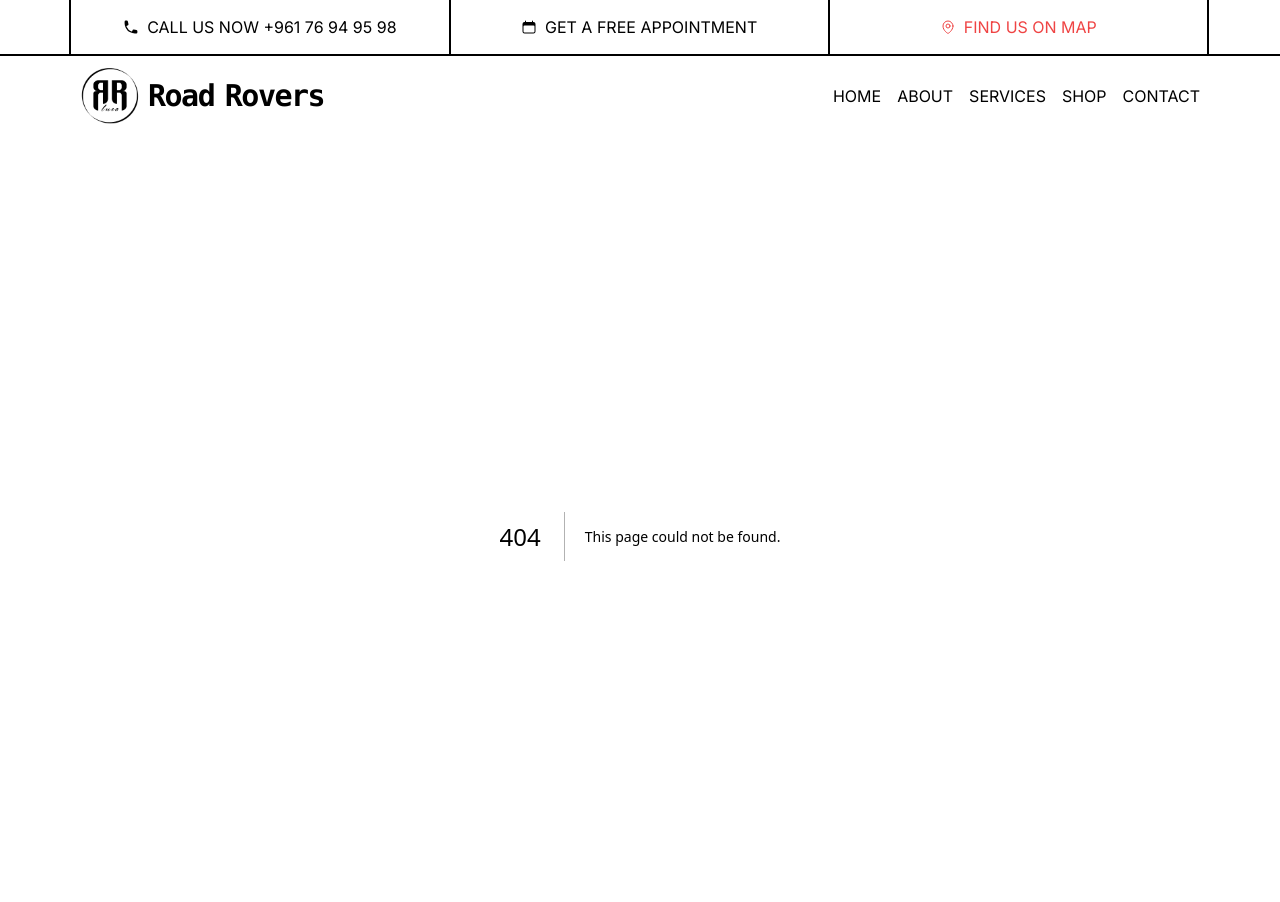
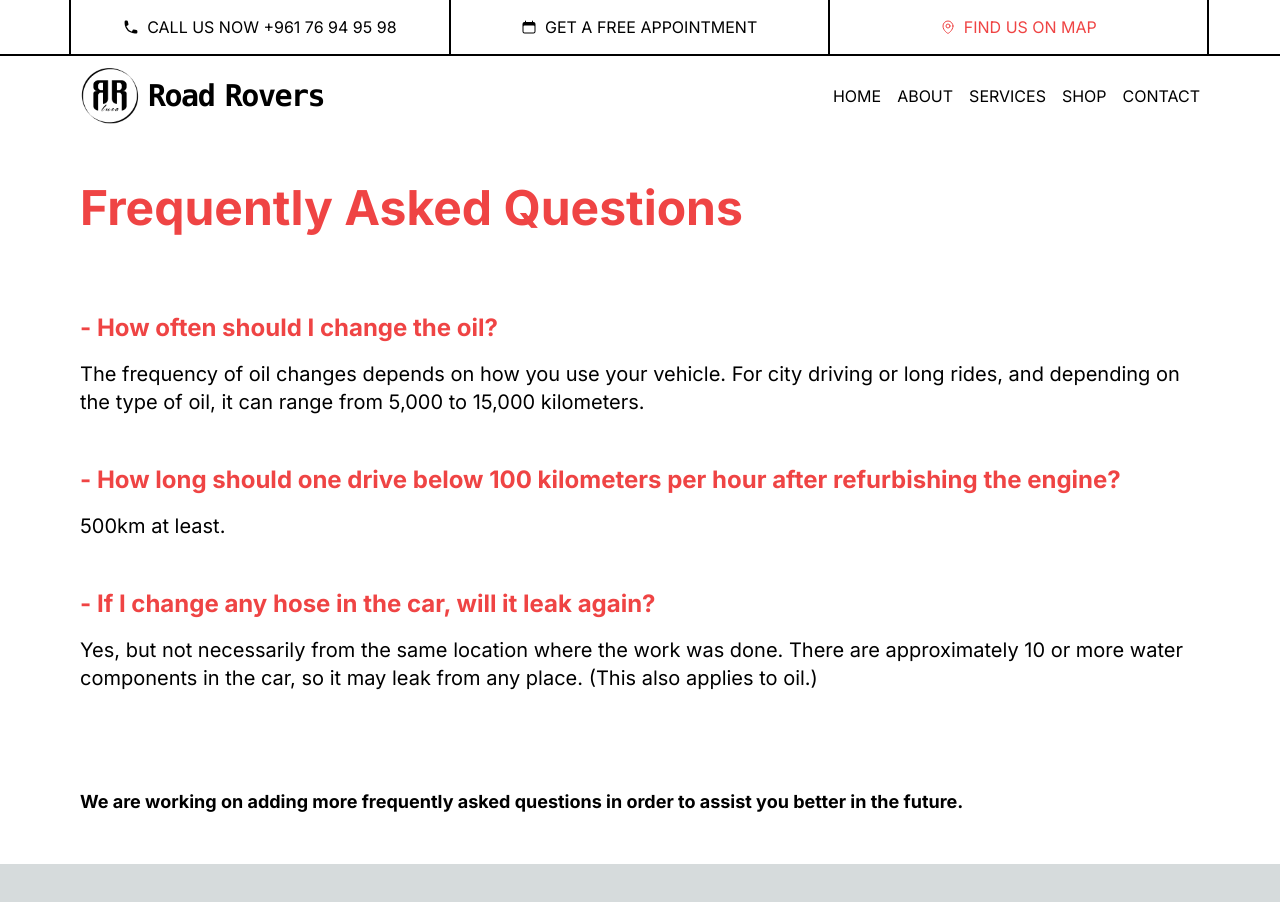
Before and after one commit to FK5/garage, a Next.js app: page /faq in a window 1280 px wide. Before the commit this address had no page. Shown: the top 902 px of the page. After the commit the page ends 864 px from the top, so only its background shows below. Built offline with nearby package versions, Linux system fonts and the light colour scheme; what tailwindcss-animated would draw is missing.

Commit message:
-add faq page -fix cc date -onclick handle for logo in navbar

```diff
--- /dev/null
+++ b/src/app/faq/page.tsx
@@ -0,0 +1,35 @@
+"use client";
+import { FC } from "react";
+import React from "react";
+
+const Faq: FC = () => {
+
+  return (
+    <div className="sm:px-20 px-5 py-12 bg-white">
+      <div className="flex flex-col">
+        <div>
+          <p className="text-red-500 font-bold text-4xl sm:text-5xl mb-16 sm:mb-20">Frequently Asked Questions</p>
+        </div>
+        <div className="mb-12">
+          <p className="text-red-500 font-bold text-xl sm:text-2xl mb-4">- How often should I change the oil? </p>
+          <p className="text-black text-lg sm:text-xl">The frequency of oil changes depends on how you use your vehicle. For city driving or long rides, and depending on the type of oil, it can range from 5,000 to 15,000 kilometers.</p>
+        </div>
+        <div className="mb-12">
+          <p className="text-red-500 font-bold text-xl sm:text-2xl mb-4">- How long should one drive below 100 kilometers per hour after refurbishing the engine? </p>
+          <p className="text-black text-lg sm:text-xl">500km at least.</p>
+        </div>
+        <div className="mb-12 sm:mb-24">
+          <p className="text-red-500 font-bold text-xl sm:text-2xl mb-4">- If I change any hose in the car, will it leak again? </p>
+          <p className="text-black text-lg sm:text-xl">Yes, but not necessarily from the same location where the work was done. There are approximately 10 or more water components in the car, so it may leak from any place. (This also applies to oil.)</p>
+        </div>
+
+        <div>
+          <p className="text-black font-bold text-lg">We are working on adding more frequently asked questions in order to assist you better in the future.</p>
+        </div>
+
+      </div>
+    </div >
+  );
+};
+
+export default Faq;
--- a/src/components/FooterSection.tsx
+++ b/src/components/FooterSection.tsx
@@ -195,7 +195,7 @@ export default function FooterSection() {
 
         {lineBreak}
         <div className="flex justify-center items-center text-white my-4">
-          <p className="text-sm">&copy;2023 RoadRovers by Luca</p>
+          <p className="text-sm">&copy;2024 RoadRovers by Luca</p>
         </div>
       </div>
     </>
--- a/src/components/NavBar.tsx
+++ b/src/components/NavBar.tsx
@@ -11,6 +11,15 @@ export default function NavBar() {
   const { push } = useRouter();
 
   const [mobileMenuOpen, setMobileMenuOpen] = useState(false);
+
+  const logoClickHandle = () => {
+    if (window.location.pathname != "/") {
+      push("/");
+    } else {
+      window.scrollTo({ top: 0, left: 0, behavior: "smooth" });
+    }
+    setMobileMenuOpen(false);
+  }
 
   const homeClickHandle = () => {
     if (window.location.pathname != "/") {
@@ -115,7 +124,7 @@ export default function NavBar() {
   return (
     <>
       <div className="navbar select-none flex justify-between items-center dark:text-black px-5 sm:px-20 bg-white h-20 sticky top-0 z-50">
-        <div className="flex items-center gap-2">
+        <div onClick={logoClickHandle} className="flex items-center gap-2">
           <Image alt="" width={60} height={60} src={`/RR-LUCA-black.png`} />
 
           <p className="text-3xl font-bold font-mono tracking-tighter [word-spacing:-6px]">
```
